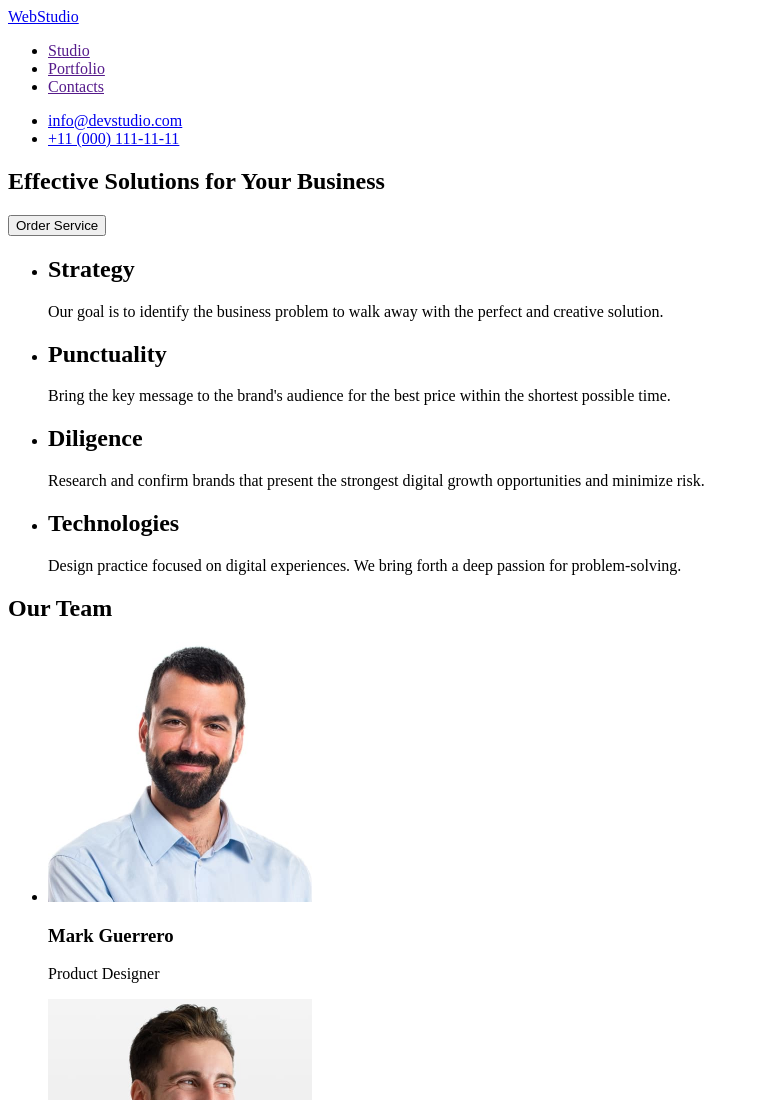
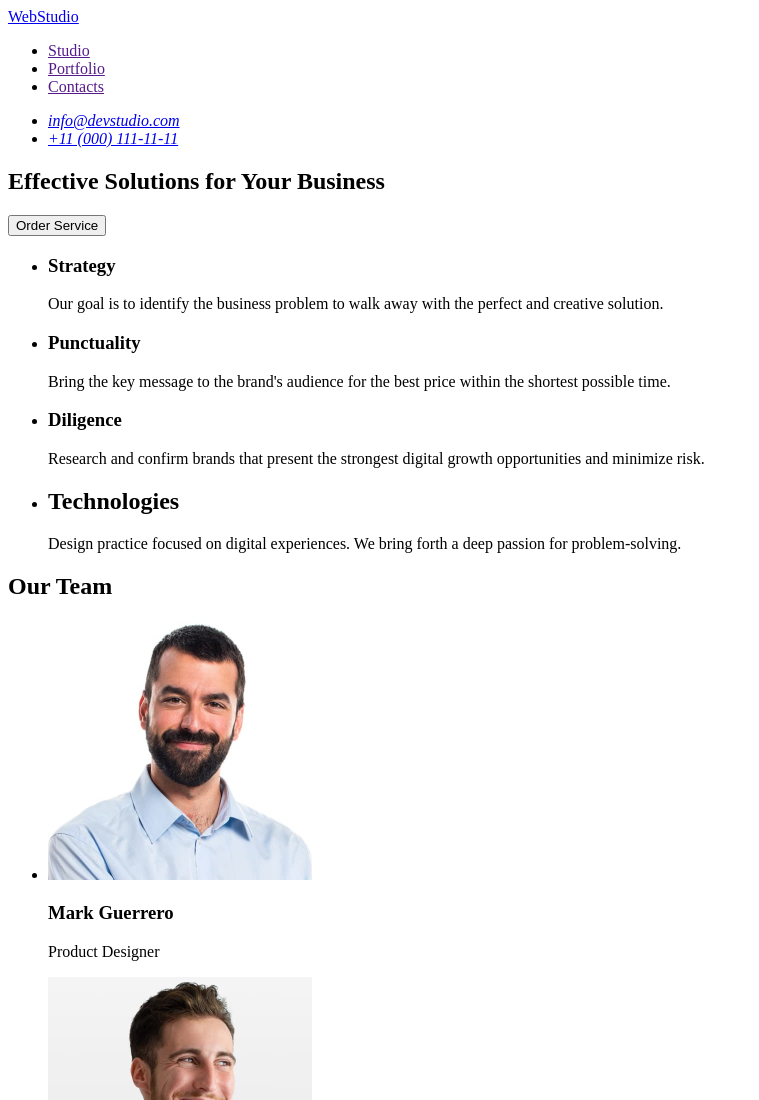
Before and after one commit to roman-yakubovskyi/goit-markup-hw-01, a plain HTML site: page index.html in a window 1280 px wide. Shown: the top 1100 px of the page, without its empty margins (0-759 px from the left). Drawn offline with Linux system fonts and the light colour scheme.

Commit message:
add index file

```diff
--- a/index.html
+++ b/index.html
@@ -15,12 +15,12 @@
           <li><a href="">Contacts</a></li>
         </ul>
       </nav>
-      <adress>
+      <address>
         <ul>
           <li><a href="mailto:info@devstudio.com">info@devstudio.com</a></li>
           <li><a href="tel:+110001111111">+11 (000) 111-11-11</a></li>
         </ul>
-      </adress>
+      </address>
     </header>
 
     <main>
@@ -29,23 +29,24 @@
         <button type="button">Order Service</button>
       </section>
       <section>
+        <h2 hidden>Features</h2>
         <ul>
           <li>
-            <h2>Strategy</h2>
+            <h3>Strategy</h3>
             <p>
               Our goal is to identify the business problem to walk away with the
               perfect and creative solution.
             </p>
           </li>
           <li>
-            <h2>Punctuality</h2>
+            <h3>Punctuality</h3>
             <p>
               Bring the key message to the brand's audience for the best price
               within the shortest possible time.
             </p>
           </li>
           <li>
-            <h2>Diligence</h2>
+            <h3>Diligence</h3>
             <p>
               Research and confirm brands that present the strongest digital
               growth opportunities and minimize risk.
```
